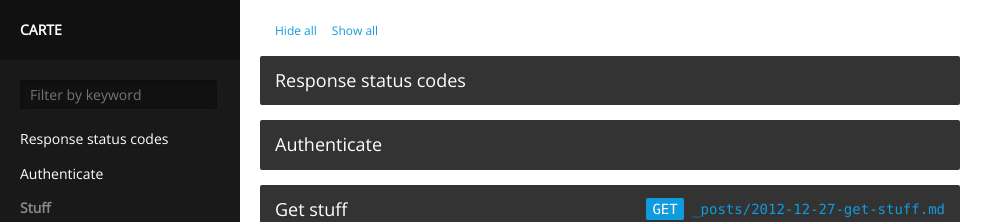
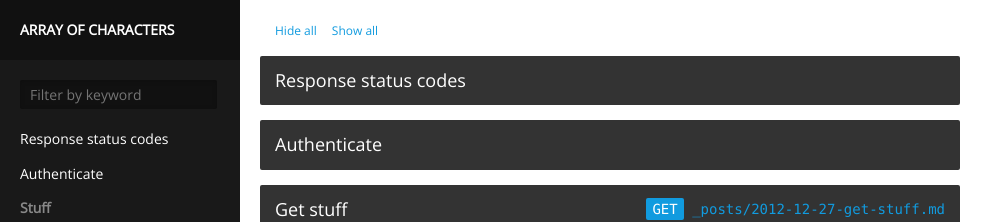
Before and after one commit to TrophyBuck/TrophyBuck.github.io, a Jekyll site: the page built from index.html, in a window 1280 px wide. Shown: the top 222 px of the page, without its empty margins (0-1003 px from the left). Built offline with Jekyll 4.4.1, drawn with Linux system fonts in a browser that asks for light colours.

Commit message:
Changed title- apparently github wanted 'rouge' and not 'rogue' -_-

```diff
--- a/_config.yml
+++ b/_config.yml
@@ -1,6 +1,6 @@
 ---
 exclude: ['README.markdown']
 permalink: ':title'
-highlighter: rogue
+highlighter: rouge
 safe: false
-title: 'Carte'
+title: 'Array of Characters'
```
